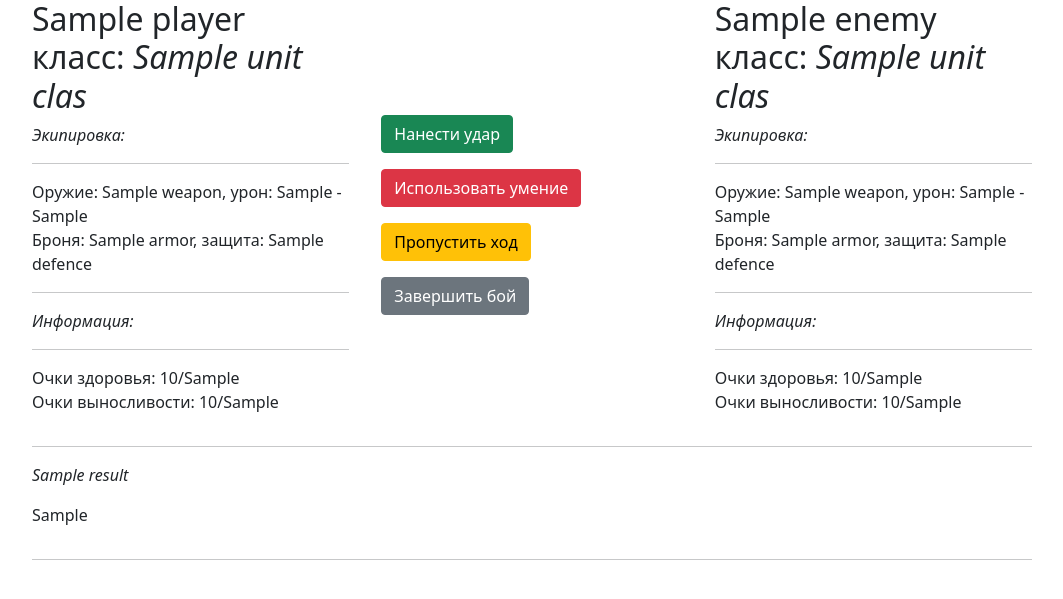
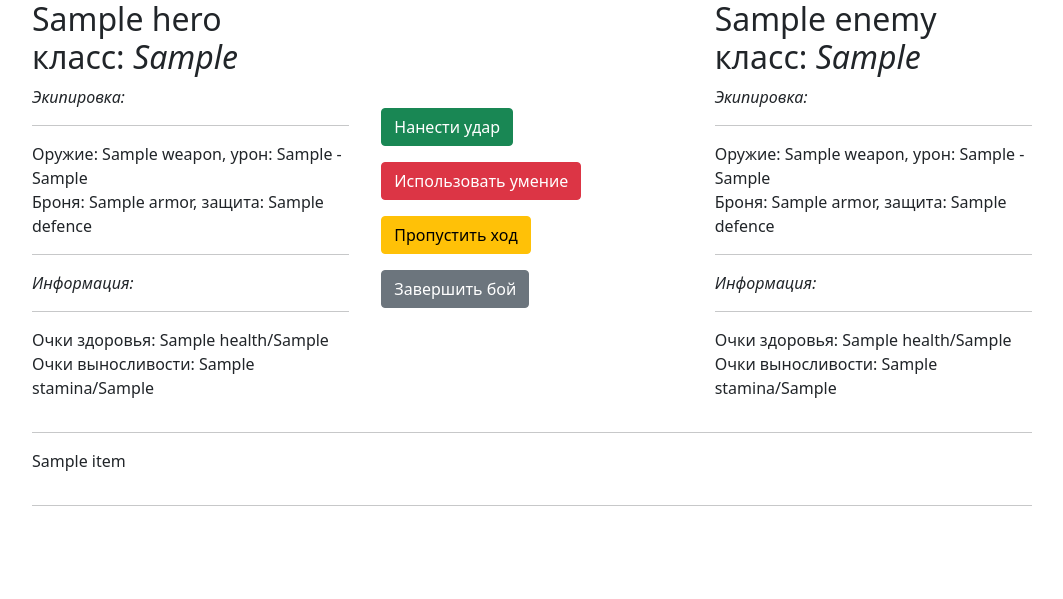
Before and after one commit to Draniev/sky_cw5, a Flask app: template app/templates/fight.html in a window 1280 px wide. Shown: the top 599 px of the page, without its empty margins (108-1171 px from the left). Run offline with Flask 3, Linux system fonts and the light colour scheme; the template is opened without the code that fills it: most values are stand-ins (such as "Sample title", 1, 10 or a date in 2020).

Commit message:
feat: весь бой онлайн + логирование

```diff
--- a/app/templates/fight.html
+++ b/app/templates/fight.html
@@ -10,34 +10,34 @@
       <div class="container">
         <div class="row align-text-top">
           <div class="col align-self-start">
-            <h2>{{ heroes.player.name }}</br>класс: <em>{{ heroes.player.unit_class.name }}</em></h2>
+            <h2>{{ arena._units['hero']._name }}</br>класс: <em>{{ arena._units['hero']._unit_type }}</em></h2>
             <p><em>Экипировка:</em></p>
             <hr>
-            <p>Оружие: {{ heroes.player.weapon.name }}, урон: {{ heroes.player.weapon.min_damage }} - {{ heroes.player.weapon.max_damage }}</br> Броня:
-              {{ heroes.player.armor.name }}, защита: {{ heroes.player.armor.defence }}</p>
+            <p>Оружие: {{ arena._units['hero']._weapon.name }}, урон: {{ arena._units['hero']._weapon.min_damage }} - {{ arena._units['hero']._weapon.max_damage }}
+              </br> Броня: {{ arena._units['hero']._armor.name }}, защита: {{ arena._units['hero']._armor.defence }}</p>
             <hr>
             <p><em>Информация:</em></p>
             <hr>
-            <p>Очки здоровья: {{ heroes.player.health_points }}/{{ heroes.player.unit_class.max_health }}</br> Очки выносливости:
-              {{ heroes.player.stamina_points }}/{{ heroes.player.unit_class.max_stamina }}</p>
+            <p>Очки здоровья: {{ arena._units['hero']._health }}/{{ arena._units['hero']._max_health }}
+              </br> Очки выносливости: {{ arena._units['hero']._stamina }}/{{ arena._units['hero']._max_stamina }}</p>
           </div>
           <div class="col align-self-center">
-            <button type="button" onclick="window.location.href='/fight/hit'" class="btn btn-success m-2">Нанести удар</button></br>
-            <button type="button" onclick="window.location.href='/fight/use-skill'" class="btn btn-danger m-2">Использовать умение</button></br>
-            <button type="button" onclick="window.location.href='/fight/pass-turn'" class="btn btn-warning m-2">Пропустить ход</button></br>
-            <button type="button" onclick="window.location.href='/fight/end-fight'" class="btn btn-secondary m-2">Завершить бой</button>
+            <button type="button" onclick="window.location.href='/fight/hit/'" class="btn btn-success m-2">Нанести удар</button></br>
+            <button type="button" onclick="window.location.href='/fight/use-skill/'" class="btn btn-danger m-2">Использовать умение</button></br>
+            <button type="button" onclick="window.location.href='/fight/pass-turn/'" class="btn btn-warning m-2">Пропустить ход</button></br>
+            <button type="button" onclick="window.location.href='/fight/end-fight/'" class="btn btn-secondary m-2">Завершить бой</button>
           </div>
           <div class="col align-self-start">
-            <h2>{{ heroes.enemy.name }}</br>класс: <em>{{ heroes.enemy.unit_class.name }}</em></h2>
+            <h2>{{ arena._units['enemy']._name }}</br>класс: <em>{{ arena._units['enemy']._unit_type }}</em></h2>
             <p><em>Экипировка:</em></p>
             <hr>
-            <p>Оружие: {{ heroes.enemy.weapon.name }}, урон: {{ heroes.enemy.weapon.min_damage }} - {{ heroes.enemy.weapon.max_damage }}</br> Броня:
-              {{ heroes.enemy.armor.name }}, защита: {{ heroes.enemy.armor.defence }}</p>
+            <p>Оружие: {{ arena._units['enemy']._weapon.name }}, урон: {{ arena._units['enemy']._weapon.min_damage }} - {{ arena._units['enemy']._weapon.max_damage }}
+              </br> Броня: {{ arena._units['enemy']._armor.name }}, защита: {{ arena._units['enemy']._armor.defence }}</p>
             <hr>
             <p><em>Информация:</em></p>
             <hr>
-            <p>Очки здоровья: {{ heroes.enemy.health_points }}/{{ heroes.enemy.unit_class.max_health }}</br> Очки выносливости:
-              {{ heroes.enemy.stamina_points }}/{{ heroes.enemy.unit_class.max_stamina }}</p>
+            <p>Очки здоровья: {{ arena._units['enemy']._health }}/{{ arena._units['enemy']._max_health }}
+              </br> Очки выносливости: {{ arena._units['enemy']._stamina }}/{{ arena._units['enemy']._max_stamina }}</p>
           </div>
         </div>
       </div>
@@ -45,8 +45,9 @@
         <hr>
         <div class="row">
           <div class="col align-content-center">
-            <p><em>{{ result }}</em></p>
-            <p>{{ battle_result }}</p>
+            {% for item in battle_log | reverse %}
+            <p>{{ item }}</p>
+            {% endfor %}
           </div>
         </div>
         <hr>
```
Also changed, not shown: app/views.py (+47 -5 lines).
